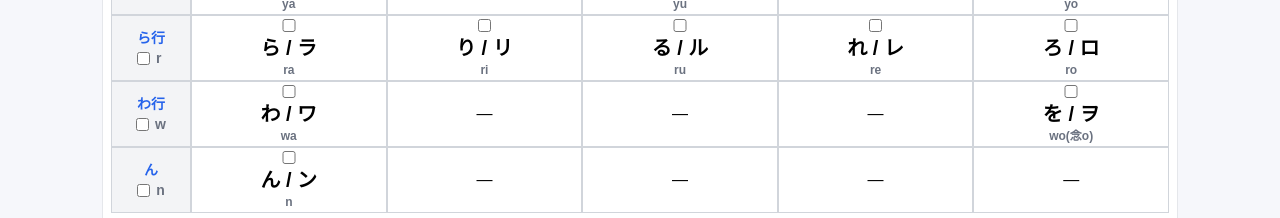
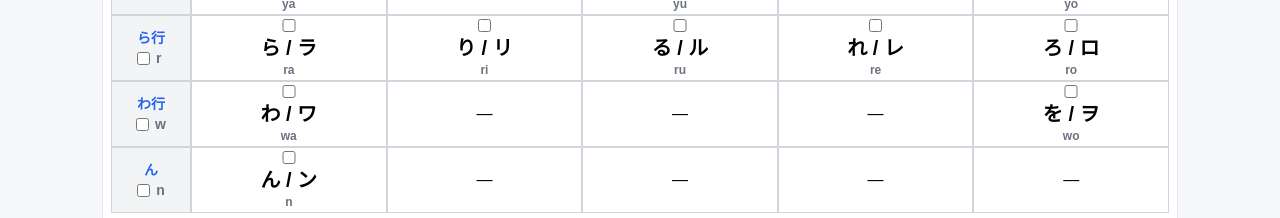
Before and after one commit to psplover16/Japanese_Word_Practice_Vue, a Vue app: page /letter-practice in a window 1280 px wide. Shown: the part 820-1038 px from the top of the page. Built offline with nearby package versions, Linux system fonts and the light colour scheme.

Commit message:
0.1.6 調整字卡bug

```diff
--- a/package.json
+++ b/package.json
@@ -1,7 +1,7 @@
 {
   "name": "jp_practice",
   "private": true,
-  "version": "0.1.5",
+  "version": "0.1.6",
   "type": "module",
   "scripts": {
     "dev": "vite",
--- a/src/constants/jpText.js
+++ b/src/constants/jpText.js
@@ -96,7 +96,7 @@ export const letters = [
       { romanization: "wi", hiragana: "ゐ", katakana: "ヰ" },
       null,
       { romanization: "we", hiragana: "ゑ", katakana: "ヱ" },
-      { romanization: "wo(念o)", hiragana: "を", katakana: "ヲ" },
+      { romanization: "wo", hiragana: "を", katakana: "ヲ" },
     ],
   },
   {
--- a/src/stores/chooseTestArea.js
+++ b/src/stores/chooseTestArea.js
@@ -96,7 +96,7 @@ export default defineStore("chooseTestArea", () => {
     if (filtered.length === 0 && !isOnlySimilarLetters.value) return [];
     // 只有相近字元的情況
     if (isOnlySimilarLetters.value) {
-      filtered = similarLetters.flat();
+      filtered = structuredClone(similarLetters).flat();
     }
     // base = 原始候選，不再被 mutate
     const base = filtered.slice();
--- a/src/views/letterPractice.vue
+++ b/src/views/letterPractice.vue
@@ -49,15 +49,13 @@ const similarLettersMaxLength = computed(() => {
   return Math.max(...similarLetters.map((group) => group.length));
 });
 
-const trAddEmprtyTd = (trData) => {
-  // console.log(trData);
-  console.log(similarLettersMaxLength.value);
+const trAddEmprtyTd = (originalData) => {
+  const trData = structuredClone(originalData);
   if (trData.length === similarLettersMaxLength.value) return trData;
   const emptyTdCount = similarLettersMaxLength.value - trData.length;
   for (let i = 0; i < emptyTdCount; i++) {
     trData.push(null);
   }
-  console.log(trData);
   return trData;
 };
 
```
